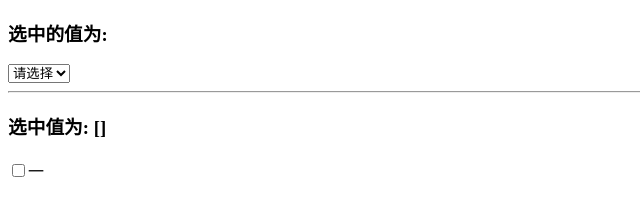
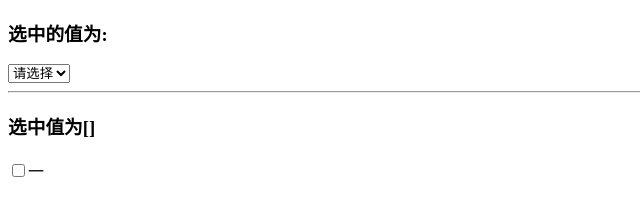
Before and after one commit to hxfsc/vue2webpack4, a Vue app: page / in a window 1280 px wide. Shown: the top 202 px of the page, without its empty margins (0-640 px from the left). Built offline with nearby package versions, Linux system fonts and the light colour scheme; the HTML template or start-up script is replaced by a standard one.

Commit message:
config hot reload

```diff
--- a/package.json
+++ b/package.json
@@ -24,7 +24,7 @@
   },
   "scripts": {
 	"test": "echo \"Error: no test specified\" && exit 1",
-	"start": "webpack-dev-server --open --config webpack.dev.js",
+	"start": "webpack-dev-server --open --hot --config webpack.dev.js",
     "build": "webpack --config webpack.prod.js"
   },
   "author": "",
--- a/src/components/Form/Form.vue
+++ b/src/components/Form/Form.vue
@@ -9,9 +9,8 @@
 	</div>
 
 	<hr>
-
 	<div class="checkbox">
-		<h3>选中值为: {{checkboxName}}</h3>
+		<h3>选中值为{{checkboxName}}</h3>
 		<p v-for="item in checkList"> <label for=""><input type="checkbox" name="checkbox" v-model="checkboxName" :value="item">{{item}}</label></p>
 	</div>
 </div>
```
